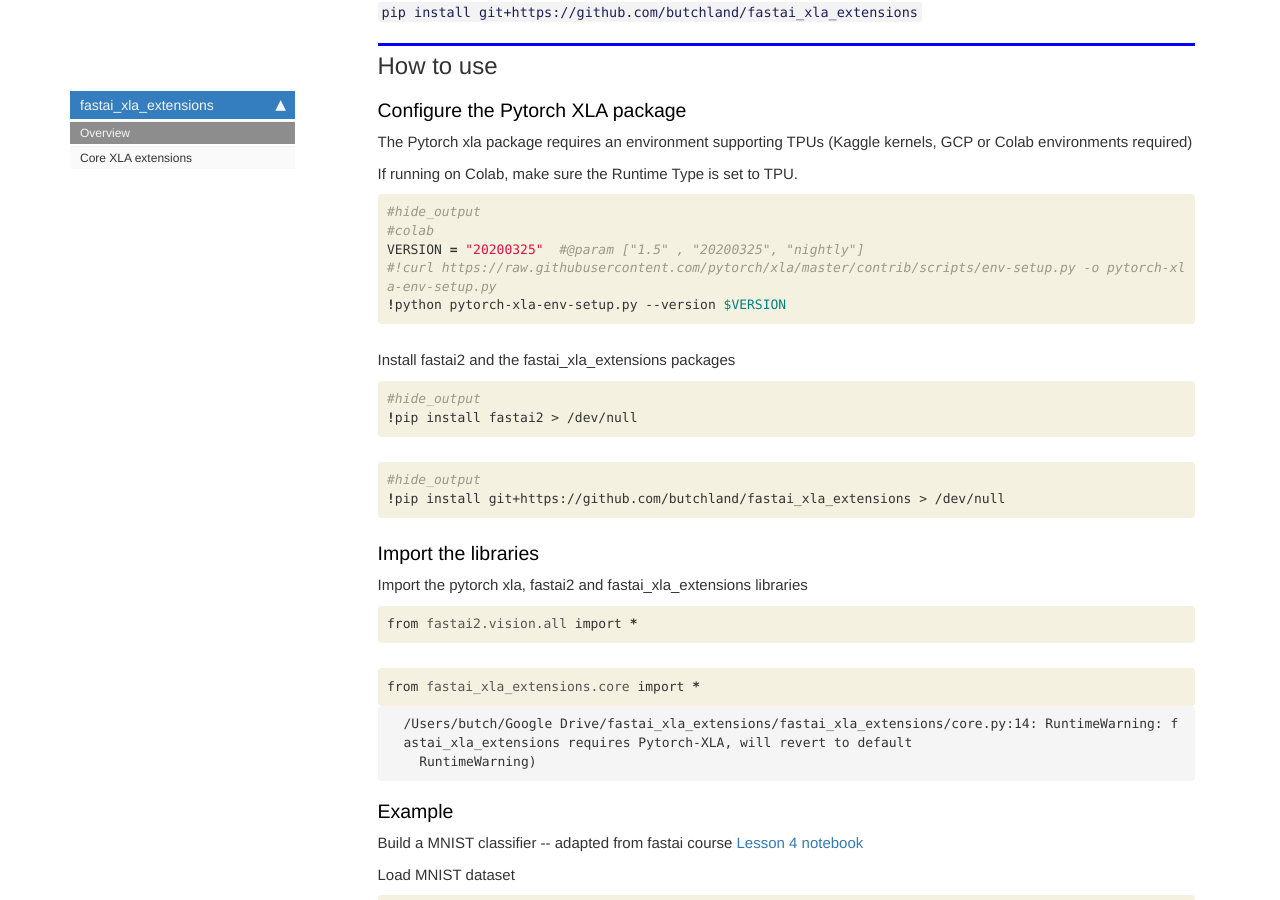
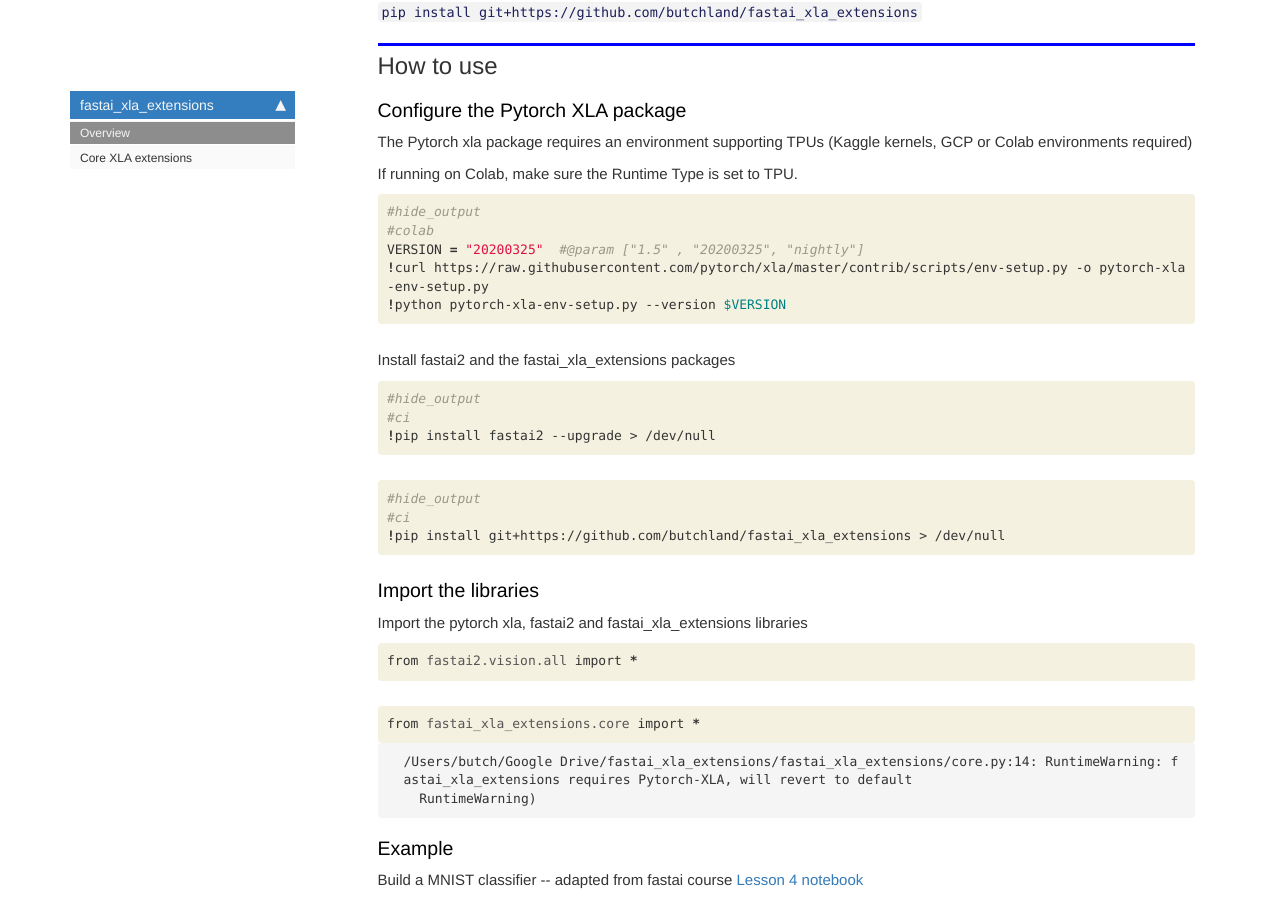
Before and after one commit to butchland/fastai_xla_extensions, a Jekyll site: the page built from docs/index.html, in a window 1280 px wide and 900 px high, scrolled down 484 px. Built offline with Jekyll 4.4.1, drawn with Linux system fonts in a browser that asks for light colours; nearby versions of some CDN libraries; comment, search, counter and statistics services are not loaded.

Commit message:
Add minor edits in documentation and ci setup

```diff
--- a/docs/core.html
+++ b/docs/core.html
@@ -302,8 +302,7 @@
 
 <div class="inner_cell">
     <div class="input_area">
-<div class=" highlight hl-ipython3"><pre><span></span><span class="c1">#colab</span>
-<span class="n">tpu</span> <span class="o">=</span> <span class="n">xm</span><span class="o">.</span><span class="n">xla_device</span><span class="p">()</span>
+<div class=" highlight hl-ipython3"><pre><span></span><span class="n">tpu</span> <span class="o">=</span> <span class="n">xm</span><span class="o">.</span><span class="n">xla_device</span><span class="p">()</span>
 </pre></div>
 
     </div>
--- a/docs/index.html
+++ b/docs/index.html
@@ -71,7 +71,7 @@
 <div class=" highlight hl-ipython3"><pre><span></span><span class="c1">#hide_output</span>
 <span class="c1">#colab</span>
 <span class="n">VERSION</span> <span class="o">=</span> <span class="s2">&quot;20200325&quot;</span>  <span class="c1">#@param [&quot;1.5&quot; , &quot;20200325&quot;, &quot;nightly&quot;]</span>
-<span class="c1">#!curl https://raw.githubusercontent.com/pytorch/xla/master/contrib/scripts/env-setup.py -o pytorch-xla-env-setup.py</span>
+<span class="o">!</span>curl https://raw.githubusercontent.com/pytorch/xla/master/contrib/scripts/env-setup.py -o pytorch-xla-env-setup.py
 <span class="o">!</span>python pytorch-xla-env-setup.py --version <span class="nv">$VERSION</span>
 </pre></div>
 
@@ -97,7 +97,8 @@
 <div class="inner_cell">
     <div class="input_area">
 <div class=" highlight hl-ipython3"><pre><span></span><span class="c1">#hide_output</span>
-<span class="o">!</span>pip install fastai2 &gt; /dev/null
+<span class="c1">#ci</span>
+<span class="o">!</span>pip install fastai2 --upgrade &gt; /dev/null
 </pre></div>
 
     </div>
@@ -115,6 +116,7 @@
 <div class="inner_cell">
     <div class="input_area">
 <div class=" highlight hl-ipython3"><pre><span></span><span class="c1">#hide_output</span>
+<span class="c1">#ci</span>
 <span class="o">!</span>pip install git+https://github.com/butchland/fastai_xla_extensions &gt; /dev/null
 </pre></div>
 
@@ -510,7 +512,8 @@
 
 <div class="inner_cell">
     <div class="input_area">
-<div class=" highlight hl-ipython3"><pre><span></span><span class="n">learner</span><span class="o">.</span><span class="n">fine_tune</span><span class="p">(</span><span class="mi">1</span><span class="p">,</span> <span class="n">base_lr</span><span class="o">=</span><span class="mf">1e-2</span><span class="p">)</span>
+<div class=" highlight hl-ipython3"><pre><span></span><span class="c1">#colab</span>
+<span class="n">learner</span><span class="o">.</span><span class="n">fine_tune</span><span class="p">(</span><span class="mi">1</span><span class="p">,</span> <span class="n">base_lr</span><span class="o">=</span><span class="mf">1e-2</span><span class="p">)</span>
 </pre></div>
 
     </div>
```
Also changed, not shown: README.md, 2 other files.
